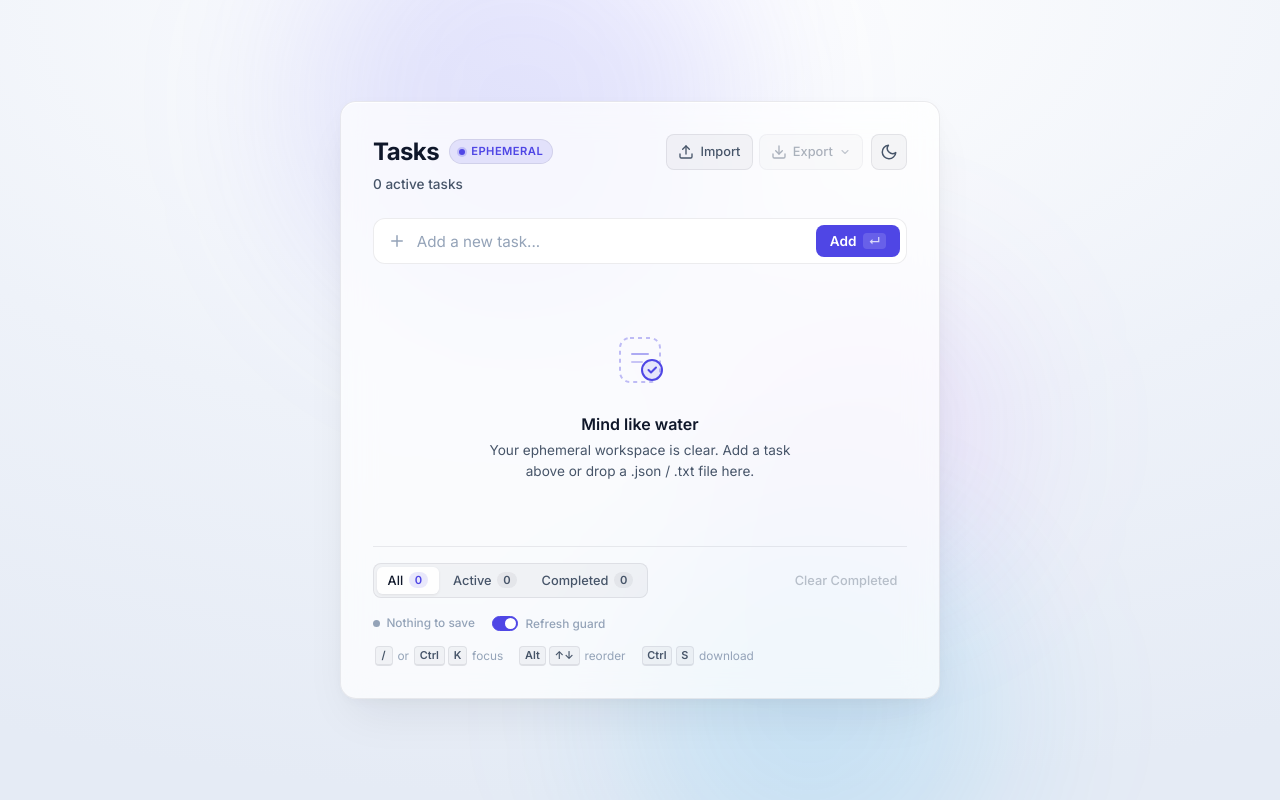
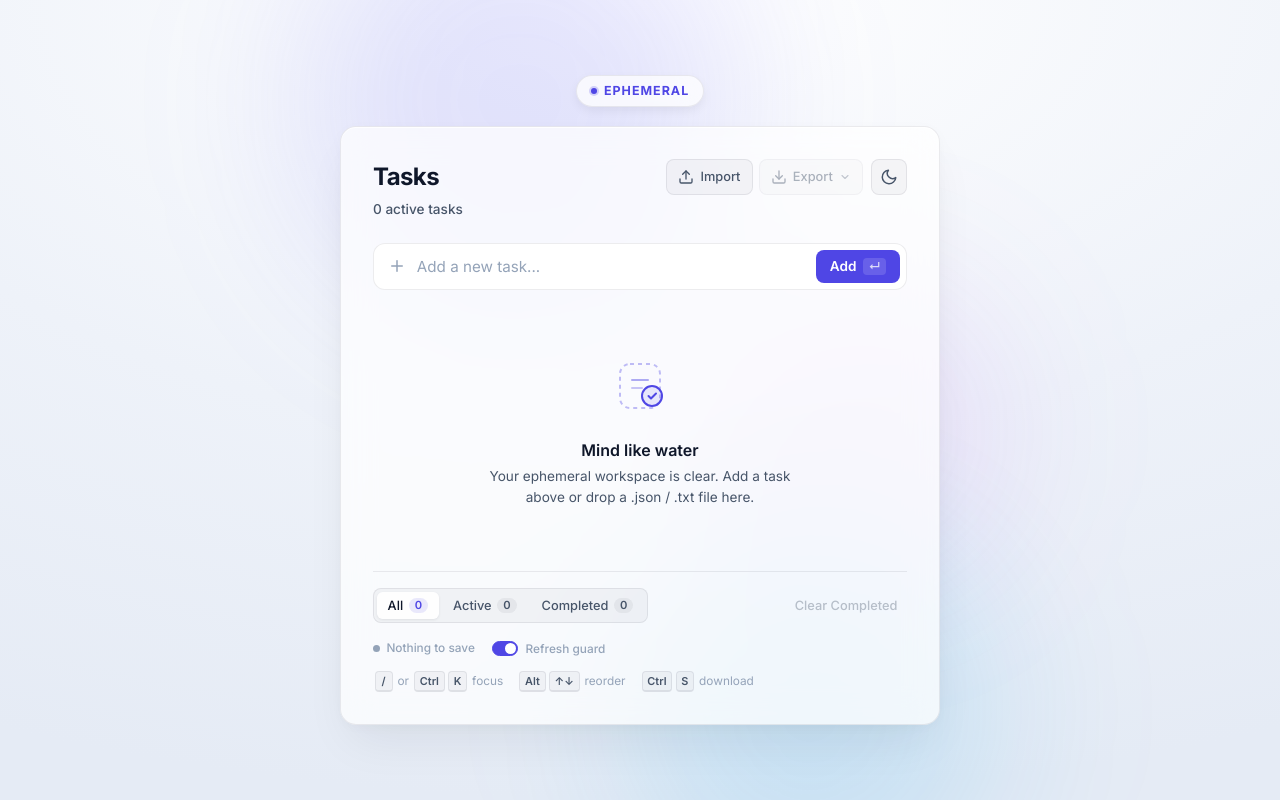
Before and after one commit to ghost545a/ephemeral-todolist, a plain HTML site: page index.html in a window 1280 px wide. Drawn offline with Linux system fonts and the light colour scheme.

Commit message:
style: move Ephemeral title pill to the empty space above the card

```diff
--- a/index.html
+++ b/index.html
@@ -19,6 +19,14 @@
   </div>
 
   <main class="app-shell">
+    <!-- Top Hero Title in Empty Space Above Card -->
+    <div class="page-brand" title="Zero persistence: refreshing resets everything">
+      <span class="ephemeral-pill">
+        <span class="pulse-dot"></span>
+        Ephemeral
+      </span>
+    </div>
+
     <section id="todo-card" class="todo-card" aria-label="Ephemeral To-Do List">
       <!-- Drag-and-Drop Overlay -->
       <div id="drop-overlay" class="drop-overlay" aria-hidden="true">
@@ -38,10 +46,6 @@
         <div class="brand-group">
           <div class="title-row">
             <h1 class="app-title">Tasks</h1>
-            <span class="ephemeral-pill" title="Zero persistence: refreshing resets everything">
-              <span class="pulse-dot"></span>
-              Ephemeral
-            </span>
           </div>
           <p id="active-counter" class="active-counter" aria-live="polite">0 active tasks</p>
         </div>
--- a/style.css
+++ b/style.css
@@ -158,9 +158,17 @@ body {
   z-index: 1;
   min-height: 100vh;
   display: flex;
+  flex-direction: column;
   align-items: center;
   justify-content: center;
+  gap: 1.15rem;
   padding: 2.5rem 1.25rem;
+}
+
+.page-brand {
+  display: flex;
+  align-items: center;
+  justify-content: center;
 }
 
 .todo-card {
@@ -275,16 +283,19 @@ body {
 .ephemeral-pill {
   display: inline-flex;
   align-items: center;
-  gap: 0.375rem;
-  font-size: 0.7rem;
-  font-weight: 600;
+  gap: 0.45rem;
+  font-size: 0.78rem;
+  font-weight: 700;
   text-transform: uppercase;
-  letter-spacing: 0.04em;
-  padding: 0.2rem 0.55rem;
+  letter-spacing: 0.08em;
+  padding: 0.35rem 0.85rem;
   border-radius: var(--radius-pill);
-  background: var(--accent-soft);
+  background: var(--card-bg);
+  backdrop-filter: blur(12px);
+  -webkit-backdrop-filter: blur(12px);
   color: var(--accent);
-  border: 1px solid var(--border-subtle);
+  border: 1px solid var(--card-border);
+  box-shadow: 0 4px 12px -2px rgba(0, 0, 0, 0.08);
   user-select: none;
 }
 
@@ -1372,7 +1383,7 @@ body {
 @media (max-width: 520px) {
   .app-shell {
     padding: 1rem 0.85rem;
-    align-items: flex-start;
+    justify-content: flex-start;
   }
 
   .todo-card {
```
